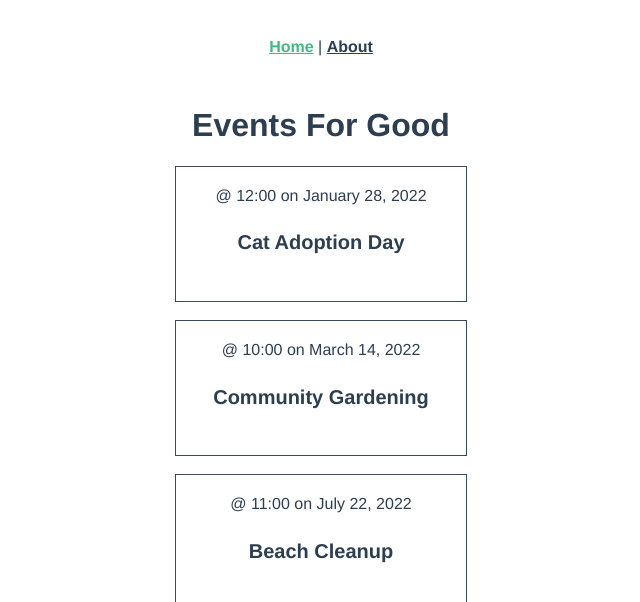
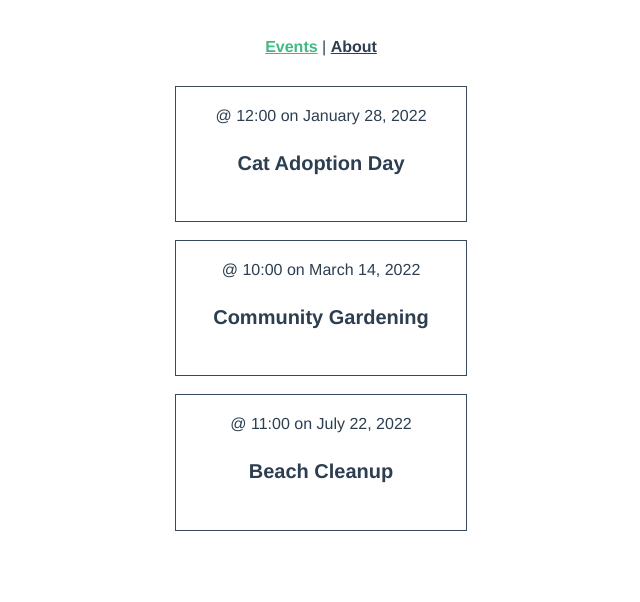
Before and after one commit to Jason-Hargrove/real-world-vue, a Vue app: page / in a window 1280 px wide. Shown: the top 602 px of the page, without its empty margins (319-959 px from the left). Built offline with nearby package versions, Linux system fonts and the light colour scheme.

Commit message:
vue route essentials

```diff
--- a/src/App.vue
+++ b/src/App.vue
@@ -1,6 +1,6 @@
 <template>
   <div id="nav">
-    <router-link to="/">Home</router-link> |
+    <router-link to="/">Events</router-link> |
     <router-link to="/about">About</router-link>
   </div>
   <router-view />
--- a/src/router/index.js
+++ b/src/router/index.js
@@ -1,20 +1,17 @@
 import { createRouter, createWebHistory } from 'vue-router'
-import Home from '../views/Home.vue'
+import EventList from '../views/EventList.vue'
+import About from '../views/About.vue'
 
 const routes = [
   {
     path: '/',
-    name: 'Home',
-    component: Home,
+    name: 'EventList',
+    component: EventList,
   },
   {
     path: '/about',
     name: 'About',
-    // route level code-splitting
-    // this generates a separate chunk (about.[hash].js) for this route
-    // which is lazy-loaded when the route is visited.
-    component: () =>
-      import(/* webpackChunkName: "about" */ '../views/About.vue'),
+    component: About,
   },
 ]
 
--- a/src/views/About.vue
+++ b/src/views/About.vue
@@ -1,5 +1,5 @@
 <template>
   <div class="about">
-    <h1>This is an about page</h1>
+    <h1>A site for events to better the world.</h1>
   </div>
 </template>
--- a/src/views/Home.vue
+++ b/src/views/EventList.vue
@@ -1,5 +1,4 @@
 <template>
-  <h1>Events For Good</h1>
   <div class="events">
     <EventCard v-for="event in events" :key="event.id" :event="event" />
   </div>
@@ -10,7 +9,7 @@
 import EventCard from '@/components/EventCard.vue'
 
 export default {
-  name: 'Home',
+  name: 'EventList',
   components: {
     EventCard,
   },
```
